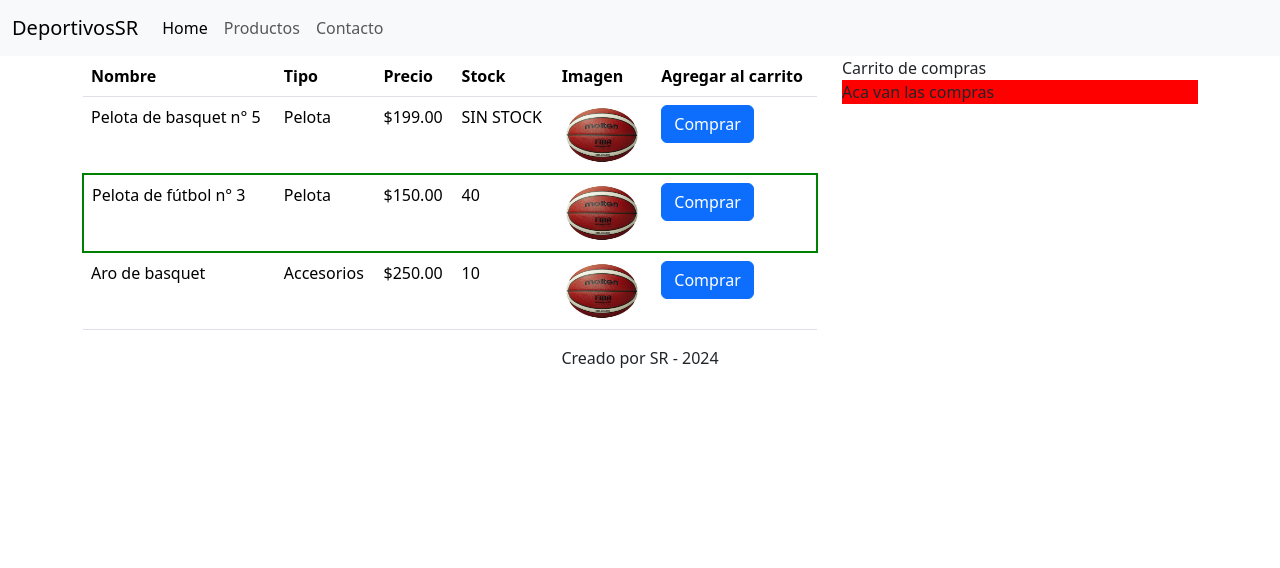
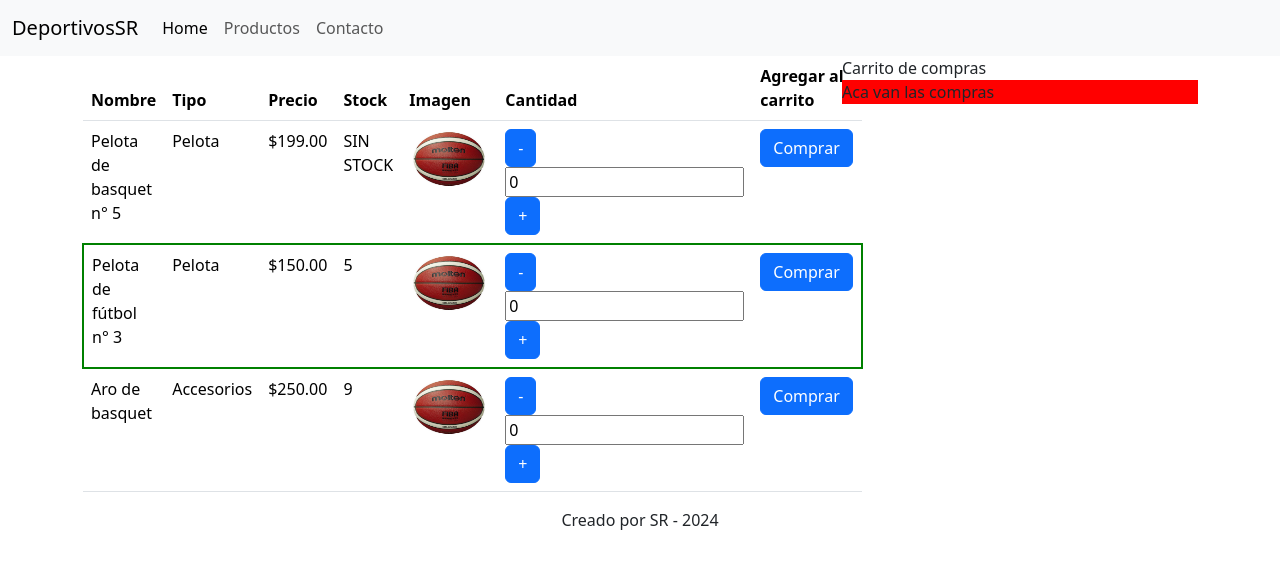
Before and after one commit to SebaRosende/deportivosSR, an Angular app: page / in a window 1280 px wide. Shown: the top 568 px of the page. Built offline with nearby package versions, Linux system fonts and the light colour scheme.

Commit message:
Agrego botones con binding

```diff
--- a/src/app/app.module.ts
+++ b/src/app/app.module.ts
@@ -1,6 +1,6 @@
 import { NgModule } from '@angular/core';
 import { BrowserModule } from '@angular/platform-browser';
-
+import { FormsModule } from '@angular/forms';
 import { AppRoutingModule } from './app-routing.module';
 import { AppComponent } from './app.component';
 import { ProductosListComponent } from './productos-list/productos-list.component';
@@ -14,7 +14,8 @@ import { CarritoListComponent } from './carrito-list/carrito-list.component';
   ],
   imports: [
     BrowserModule,
-    AppRoutingModule
+    AppRoutingModule,
+    FormsModule
   ],
   providers: [],
   bootstrap: [AppComponent]
--- a/src/app/productos-list/interfaces/Iproducto.ts
+++ b/src/app/productos-list/interfaces/Iproducto.ts
@@ -5,4 +5,5 @@ export interface Iproducto
     stock:number;
     image:string;
     oferta:boolean;
+    cantidad:number;
 }
--- a/src/app/productos-list/productos-list.component.html
+++ b/src/app/productos-list/productos-list.component.html
@@ -6,6 +6,7 @@
         <th>Precio</th>
         <th>Stock</th>
         <th>Imagen</th>
+        <th>Cantidad</th>
         <th>Agregar al carrito</th>
       </tr>
     </thead>
@@ -23,6 +24,9 @@
           <td>SIN STOCK</td>
         }
         <td><img [src]="producto.image" width="80" height="60"  /></td>
+        <td><button class="btn btn-primary" (click)="restarCantidad(producto)">-</button>
+         <input type="number" [(ngModel)]="producto.cantidad">
+          <button class="btn btn-primary" (click)="sumarCantidad(producto)">+</button></td>
         <td><button class="btn btn-primary">Comprar</button></td>
       </tr>
     }
--- a/src/app/productos-list/productos-list.component.ts
+++ b/src/app/productos-list/productos-list.component.ts
@@ -7,7 +7,16 @@ import { Iproducto } from './interfaces/Iproducto';
   styleUrl: './productos-list.component.scss',
 })
 export class ProductosListComponent {
-  productos: Array<Iproducto> = [
+
+  sumarCantidad(producto: Iproducto):void {
+   if(producto.cantidad < producto.stock)
+    producto.cantidad++;
+  }
+  restarCantidad(producto: Iproducto):void {
+    if(producto.cantidad>0)
+    producto.cantidad--;
+  }
+productos: Array<Iproducto> = [
 
     {
       nombre: 'Pelota de basquet n° 5',
@@ -16,22 +25,25 @@ export class ProductosListComponent {
       stock: 0,
       image:"assets/imagenes/pelotaBasquet.png",
       oferta:false,
+      cantidad:0,
     },
     {
       nombre: 'Pelota de fútbol n° 3',
       tipo: 'Pelota',
       precio: 150,
-      stock: 40,
+      stock: 5,
       image:"assets/imagenes/pelotaBasquet.png",
       oferta:true,
+      cantidad:0,
     },
     {
       nombre: 'Aro de basquet',
       tipo: 'Accesorios',
       precio: 250,
-      stock: 10,
+      stock: 9,
       image:"assets/imagenes/pelotaBasquet.png",
       oferta:false,
+      cantidad:0,
     },
   ];
 }
```
